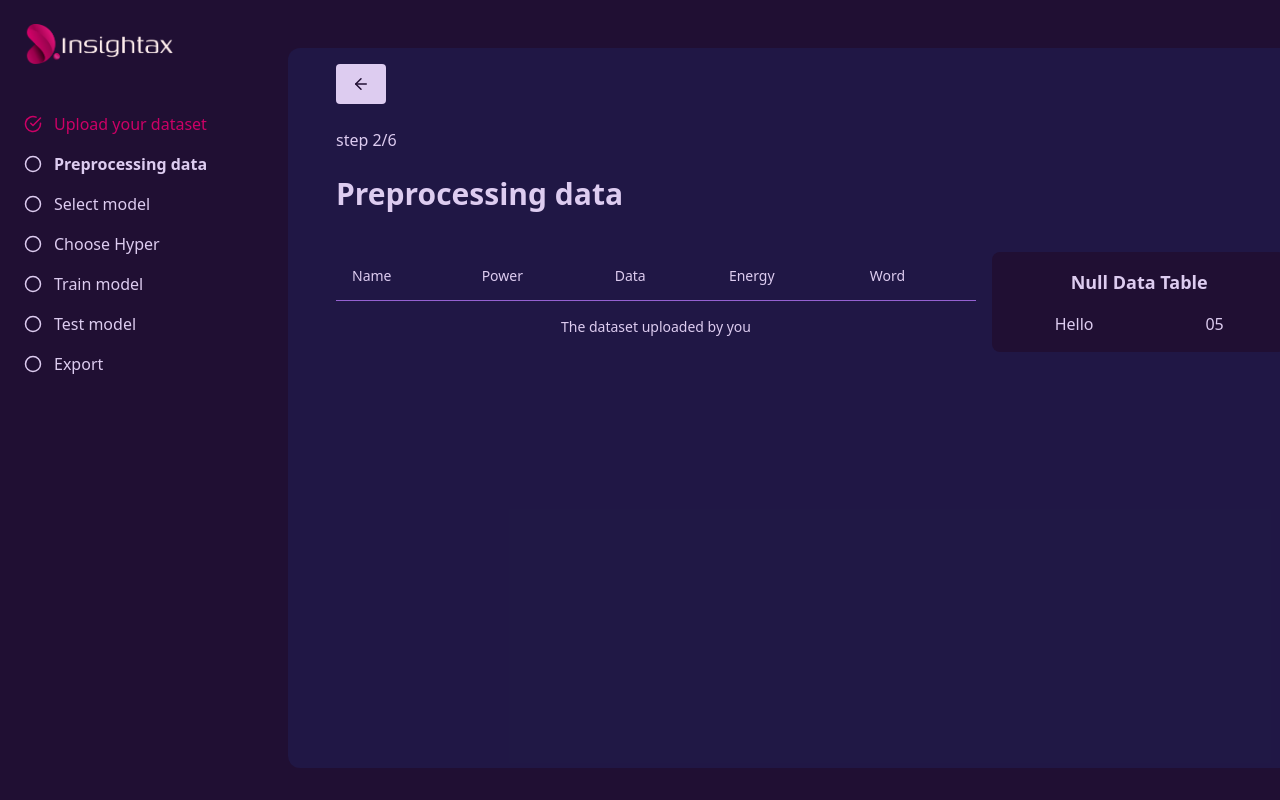
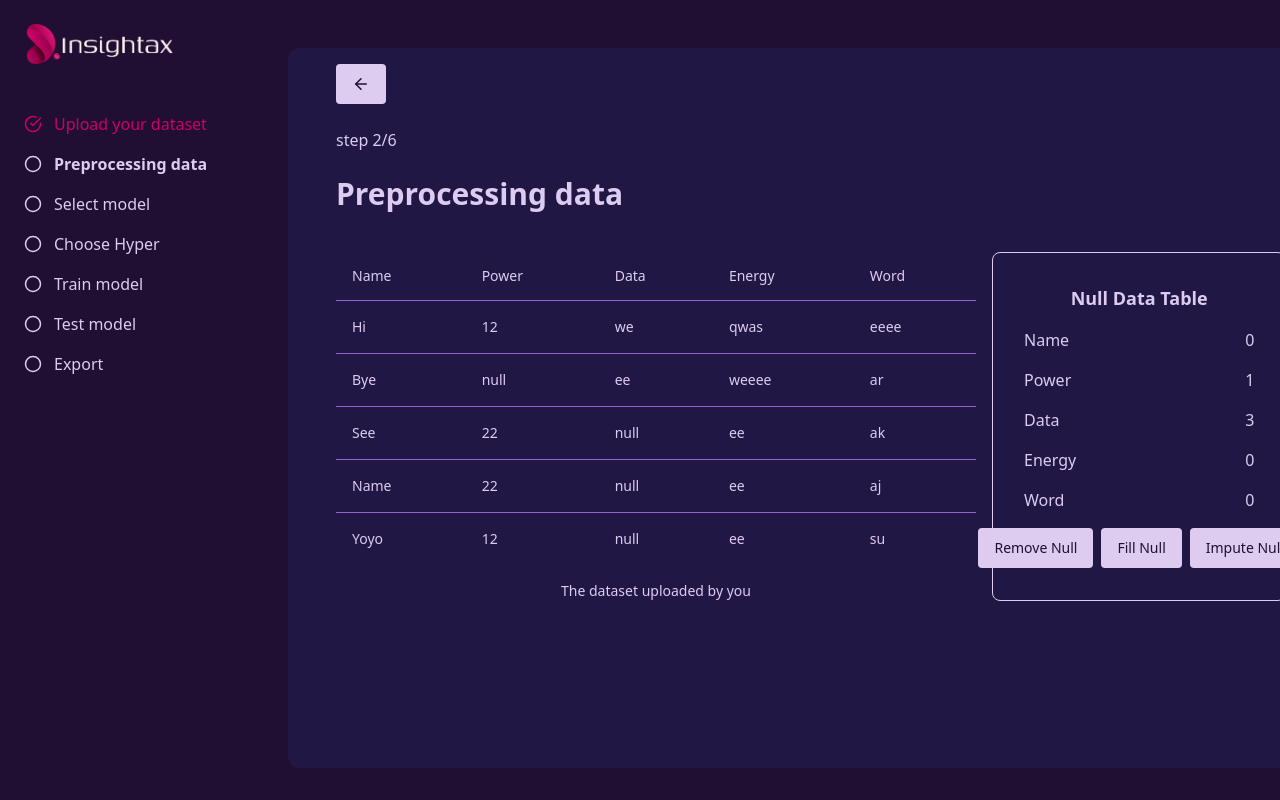
Before and after one commit to DynamyX-tech/InsightaX, a React (Vite) app in the folder frontend/: page /dashboard/temp in a window 1280 px wide. Shown: the top 800 px of the page. Built offline with nearby package versions, Linux system fonts and the light colour scheme.

Commit message:
Refactor table data structure and add null data handling

```diff
--- a/frontend/src/pages/temp.tsx
+++ b/frontend/src/pages/temp.tsx
@@ -11,10 +11,7 @@ import {
   TableRow,
 } from "@/components/ui/table";
 
-const data = {
-  result: "Dataset uploaded successfully",
-  is_null: '{"Name":0,"Power":1,"Data":3,"Energy":0,"Word":0}',
-};
+const is_null = { Name: 0, Power: 1, Data: 3, Energy: 0, Word: 0 };
 const table = {
   Name: { "0": "Hi", "1": "Bye", "2": "See", "3": "Name", "4": "Yoyo" },
   Power: { "0": 12.0, "1": null, "2": 22.0, "3": 22.0, "4": 12.0 },
@@ -22,6 +19,30 @@ const table = {
   Energy: { "0": "qwas", "1": "weeee", "2": "ee", "3": "ee", "4": "ee" },
   Word: { "0": "eeee", "1": "ar", "2": "ak", "3": "aj", "4": "su" },
 };
+
+function convertTableData(table: any) {
+  const keys = Object.keys(table);
+  const maxLength = Math.max(
+    ...keys.map((key) => Object.keys(table[key]).length)
+  );
+  const tableData = [];
+
+  for (let i = 0; i < maxLength; i++) {
+    const rowData: any = [];
+    keys.forEach((key) => {
+      if (table[key][i] !== undefined) {
+        if (table[key][i] !== null) {
+          rowData.push(table[key][i]);
+        } else {
+          rowData.push("null");
+        }
+      }
+    });
+    tableData.push(rowData.length > 0 ? rowData : null);
+  }
+
+  return tableData;
+}
 const NavComponent = (props: {
   text: string;
   checked?: boolean;
@@ -105,31 +126,44 @@ const Temp = () => {
                   })}
                 </TableRow>
               </TableHeader>
-              {/* <TableHeader>
-              <TableRow>
-                <TableHead className="w-[100px]">Invoice</TableHead>
-                <TableHead>Status</TableHead>
-                <TableHead>Method</TableHead>
-                <TableHead className="text-right">Amount</TableHead>
-              </TableRow>
-            </TableHeader>
-            <TableBody>
-              <TableRow>
-                <TableCell className="font-medium">INV001</TableCell>
-                <TableCell>Paid</TableCell>
-                <TableCell>Credit Card</TableCell>
-                <TableCell className="text-right">$250.00</TableCell>
-              </TableRow>
-            </TableBody> */}
+              {
+                <TableBody>
+                  {convertTableData(table).map((row) => {
+                    return (
+                      <TableRow>
+                        {row.map((cell: any) => {
+                          return <TableCell>{cell}</TableCell>;
+                        })}
+                      </TableRow>
+                    );
+                  })}
+                </TableBody>
+              }
             </Table>
           </section>
-          <section className=" px-4 py-4 bg-background rounded-[0.5rem] w-[23vw] flex flex-col gap-4 items-center">
+          <section className=" px-4 py-4 border border-foreground rounded-[0.5rem] w-[23vw] flex flex-col gap-4 items-center justify-center">
             <h2 className="text-lg font-bold">Null Data Table</h2>
-            <div className="flex items-center gap-28">
-              <h2>Hello</h2>
-              <p>05</p>
+            {Object.keys(is_null).map((key) => {
+              return (
+                <>
+                  <div className="flex items-center justify-between w-[18vw]">
+                    <h2>{key}</h2>
+                    <p>{is_null[key as keyof typeof is_null]}</p>
+                  </div>
+                </>
+              );
+            })}
+            <div className="flex gap-2">
+              <Button className="bg-foreground hover:bg-accent rounded">
+                Remove Null
+              </Button>
+              <Button className="bg-foreground hover:bg-accent rounded">
+                Fill Null
+              </Button>
+              <Button className="bg-foreground hover:bg-accent rounded">
+                Impute Null
+              </Button>
             </div>
-            {/* {data.is_null} */}
           </section>
         </section>
       </main>
```
